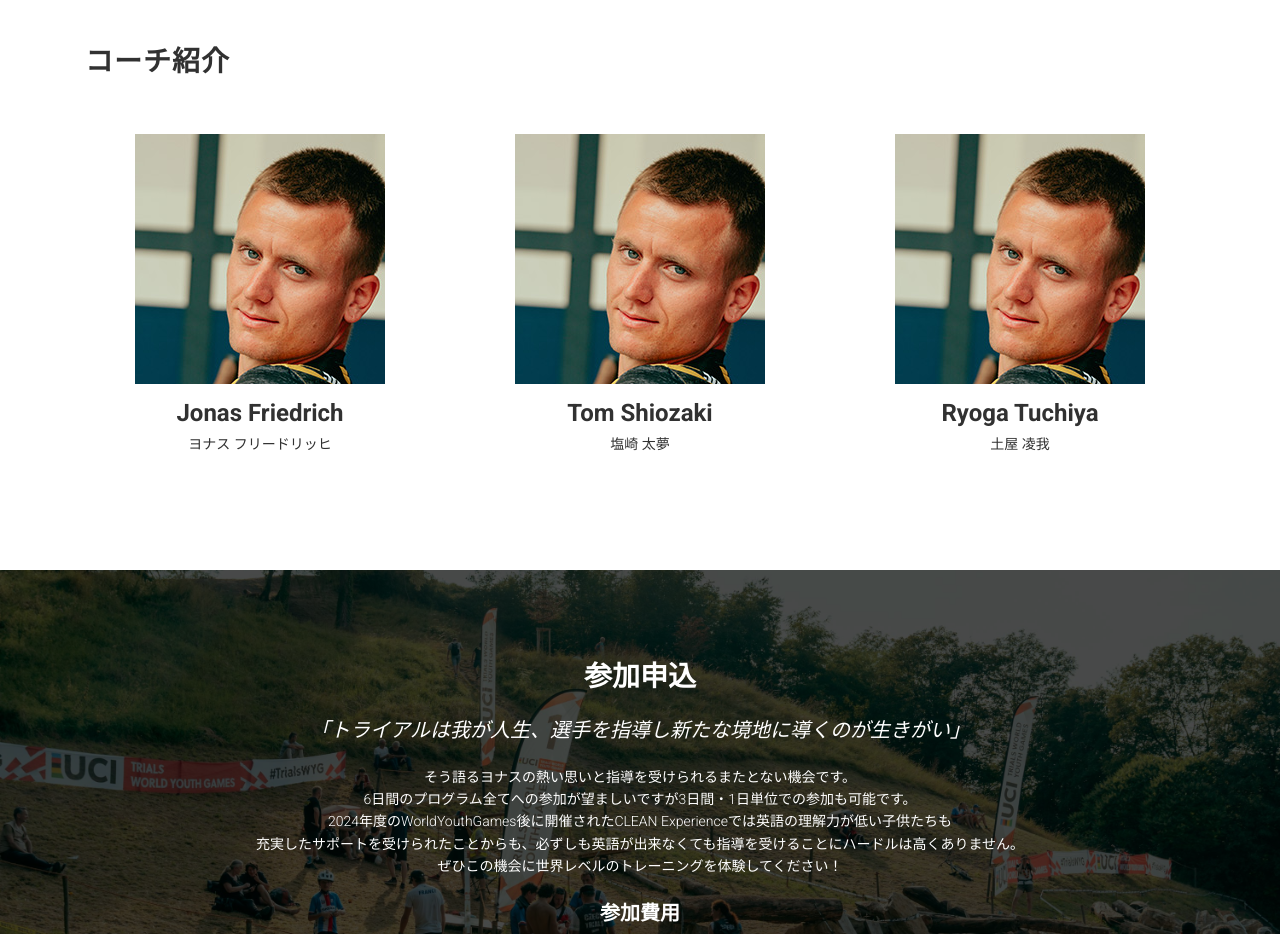
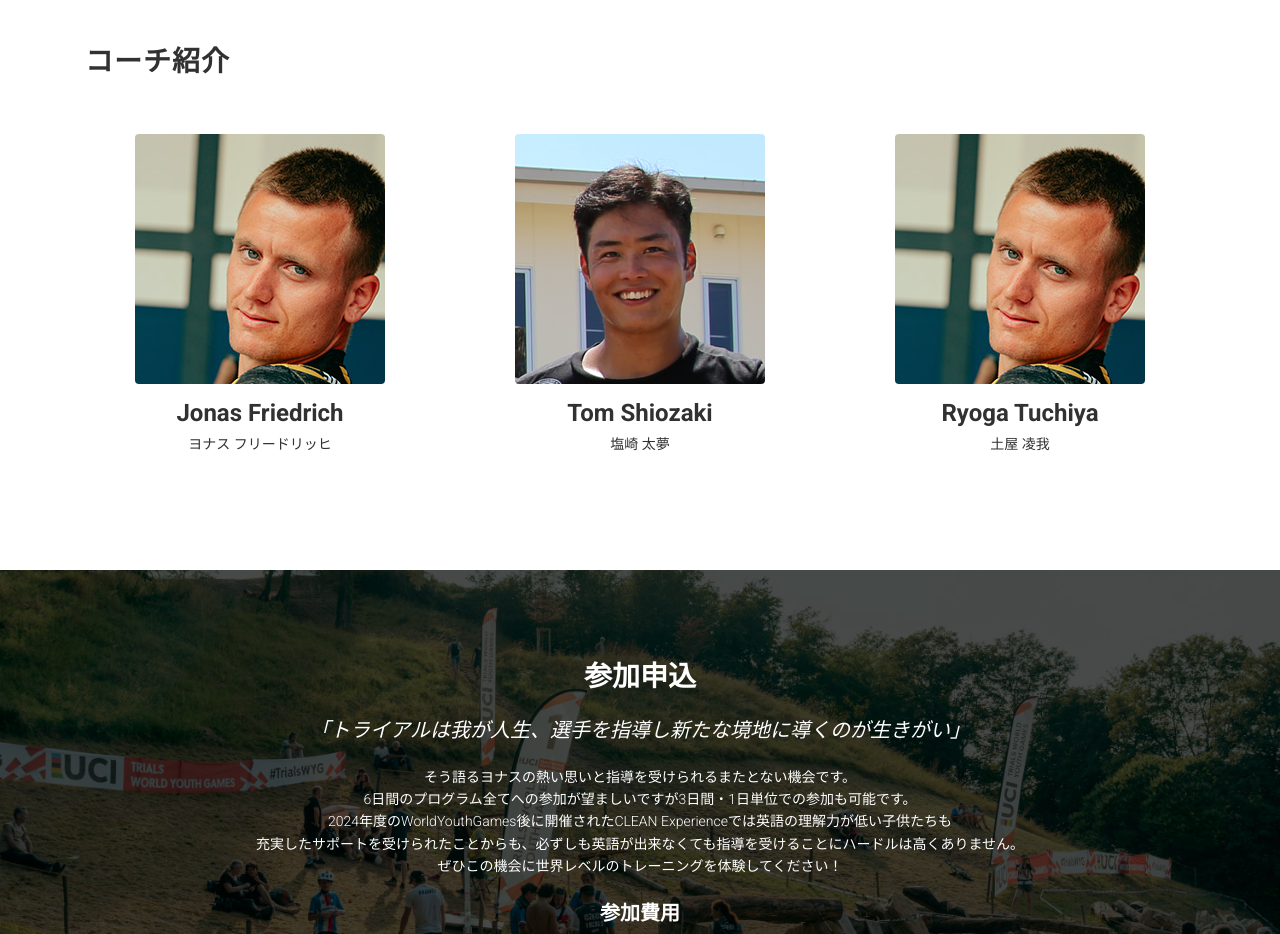
Before and after one commit to itasan/jofr-j, a website: page index.html in a window 1280 px wide. Shown: the part 2180-3114 px from the top of the page. Drawn offline with nearby package versions, Linux system fonts and the light colour scheme.

Commit message:
表記追加、選手画像追加

```diff
--- a/index.html
+++ b/index.html
@@ -205,7 +205,7 @@
               <figure>
                 <img
                   alt=""
-                  class="img-responsive center-block"
+                  class="img-responsive center-block rounded"
                   src="assets/images/jonas.jpg"
                 />
               </figure>
@@ -223,8 +223,8 @@
               <figure>
                 <img
                   alt=""
-                  class="img-responsive center-block"
-                  src="assets/images/jonas.jpg"
+                  class="img-responsive center-block rounded"
+                  src="assets/images/tom.jpg"
                 />
               </figure>
 
@@ -241,7 +241,7 @@
               <figure>
                 <img
                   alt=""
-                  class="img-responsive center-block"
+                  class="img-responsive center-block rounded"
                   src="assets/images/jonas.jpg"
                 />
               </figure>
@@ -362,7 +362,8 @@
                   <div class="card-body">
                     <h5>おそらく問題ありません</h5>
                     <p>
-                      英語が聞き取れる方がより理解度は高まりますが、英語が不得意なことを前提としているため受講のハードルは低いと思われます。
+                      英語が聞き取れる方がより理解度は高まりますが、英語が不得意なことを前提としているため受講のハードルは低いと思われます。<br />
+                      複数の通訳にお手伝いいただく予定です。
                     </p>
                   </div>
                 </div>
```
Also changed, not shown: assets/images/tom.jpg (added).
